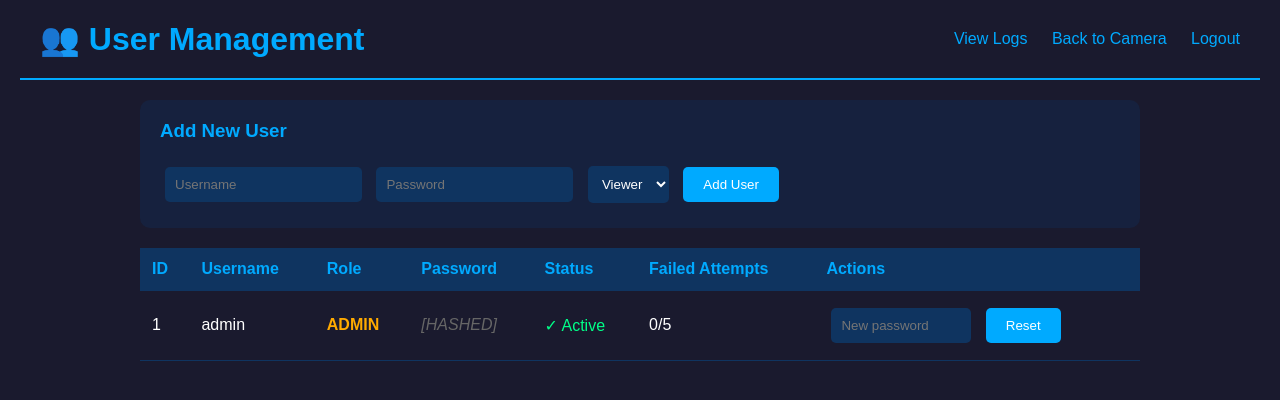
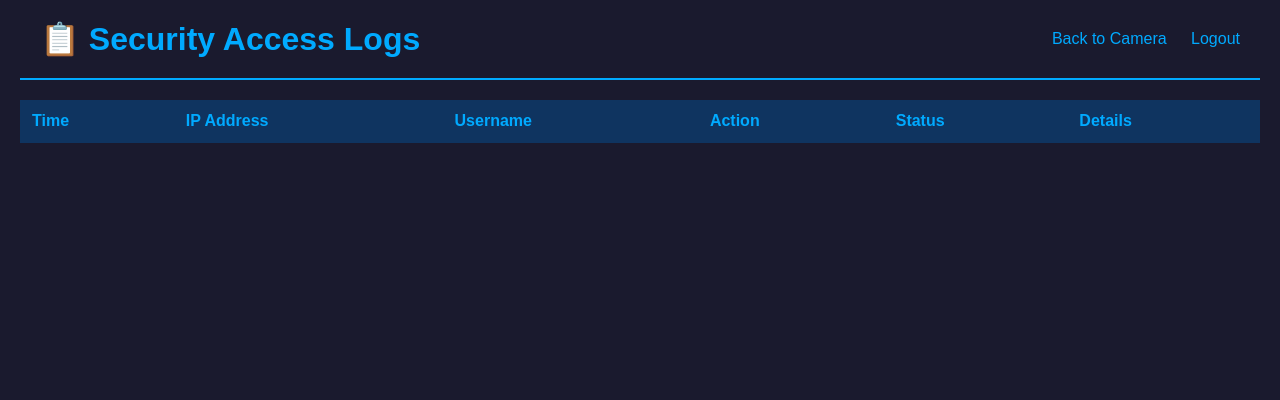
Before and after one commit to Saladze1/SystemMonitoring, a Flask app: page /users in a window 1280 px wide. Shown: the top 400 px of the page. Run offline with Flask 3, Linux system fonts and the light colour scheme; the visitor is signed in with stand-in values (Sample User, id 1); data comes from the database, SQL or seed files in the repository; lists and menus that the app fills with data are empty.

Commit message:
Update users.html

```diff
--- a/templates/users.html
+++ b/templates/users.html
@@ -1,7 +1,7 @@
 <!DOCTYPE html>
 <html>
 <head>
-    <title>System Monitoring - User Management</title>
+    <title>System Monitoring - Security Logs</title>
     <style>
         body {
             font-family: Arial, sans-serif;
@@ -26,50 +26,6 @@
             text-decoration: none;
             margin-left: 20px;
         }
-        .container {
-            max-width: 1000px;
-            margin: 0 auto;
-        }
-        .add-user {
-            background: #16213e;
-            padding: 20px;
-            border-radius: 10px;
-            margin: 20px 0;
-        }
-        .add-user h3 {
-            color: #00aaff;
-            margin-top: 0;
-        }
-        input, select {
-            padding: 10px;
-            margin: 5px;
-            border: none;
-            border-radius: 5px;
-            background: #0f3460;
-            color: #fff;
-        }
-        button {
-            padding: 10px 20px;
-            border: none;
-            border-radius: 5px;
-            background: #00aaff;
-            color: #fff;
-            cursor: pointer;
-            margin: 5px;
-        }
-        button:hover {
-            background: #0088cc;
-        }
-        .delete-btn {
-            background: #ff4444;
-        }
-        .delete-btn:hover {
-            background: #cc0000;
-        }
-        .unlock-btn {
-            background: #00ff88;
-            color: #1a1a2e;
-        }
         table {
             width: 100%;
             border-collapse: collapse;
@@ -87,111 +43,41 @@
         tr:hover {
             background: #16213e;
         }
-        .role-admin {
-            color: #ffaa00;
-            font-weight: bold;
-        }
-        .role-viewer {
-            color: #00aaff;
-        }
-        .locked {
-            color: #ff4444;
-            font-weight: bold;
-        }
-        .active {
-            color: #00ff88;
-        }
-        .password-hidden {
-            color: #666;
-            font-style: italic;
-        }
-        .flash {
-            padding: 10px;
-            margin: 10px 0;
-            border-radius: 5px;
-        }
-        .flash.error {
-            background: #ff4444;
-        }
-        .flash.success {
-            background: #00ff88;
-            color: #1a1a2e;
-        }
+        .success { color: #00ff88; }
+        .fail { color: #ff4444; }
+        .timestamp { color: #aaa; font-size: 12px; }
     </style>
 </head>
 <body>
     <div class="header">
-        <h1>👥 User Management</h1>
+        <h1>📋 Security Access Logs</h1>
         <div class="nav">
-            <a href="/logs">View Logs</a>
             <a href="/camera">Back to Camera</a>
             <a href="/logout">Logout</a>
         </div>
     </div>
 
-    <div class="container">
-        {% with messages = get_flashed_messages(with_categories=true) %}
-            {% if messages %}
-                {% for category, message in messages %}
-                    <div class="flash {{ category }}">{{ message }}</div>
-                {% endfor %}
-            {% endif %}
-        {% endwith %}
-
-        <div class="add-user">
-            <h3>Add New User</h3>
-            <form method="POST" action="/users/add">
-                <input type="text" name="username" placeholder="Username" required autocomplete="off">
-                <input type="password" name="password" placeholder="Password" required>
-                <select name="role">
-                    <option value="viewer">Viewer</option>
-                    <option value="admin">Admin</option>
-                </select>
-                <button type="submit">Add User</button>
-            </form>
-        </div>
-
     <table>
         <tr>
-                <th>ID</th>
+            <th>Time</th>
+            <th>IP Address</th>
             <th>Username</th>
-                <th>Role</th>
-                <th>Password</th>
+            <th>Action</th>
             <th>Status</th>
-                <th>Failed Attempts</th>
-                <th>Actions</th>
+            <th>Details</th>
         </tr>
-            {% for user in users %}
+        {% for log in logs %}
         <tr>
-                <td>{{ user.id }}</td>
-                <td>{{ user.username }}</td>
-                <td class="role-{{ user.role }}">{{ user.role.upper() }}</td>
-                <td class="password-hidden">[HASHED]</td>
-                <td class="{% if user.locked_until and user.locked_until > now %}locked{% else %}active{% endif %}">
-                    {% if user.locked_until and user.locked_until > now %}🔒 LOCKED{% else %}✓ Active{% endif %}
+            <td class="timestamp">{{ log.timestamp.strftime('%Y-%m-%d %H:%M:%S') }}</td>
+            <td>{{ log.ip_address or 'N/A' }}</td>
+            <td>{{ log.username or 'Anonymous' }}</td>
+            <td>{{ log.action }}</td>
+            <td class="{% if log.success %}success{% else %}fail{% endif %}">
+                {% if log.success %}✓ SUCCESS{% else %}✗ FAILED{% endif %}
             </td>
-                <td>{{ user.failed_attempts }}/5</td>
-                <td>
-                    {% if user.username != 'admin' and user.id != session.user_id %}
-                        <form method="POST" action="/users/delete/{{ user.id }}" style="display:inline;">
-                            <button type="submit" class="delete-btn" onclick="return confirm('Delete {{ user.username }}?')">Delete</button>
-                        </form>
-                    {% endif %}
-
-                    {% if user.locked_until and user.locked_until > now %}
-                        <form method="POST" action="/users/unlock/{{ user.id }}" style="display:inline;">
-                            <button type="submit" class="unlock-btn">Unlock</button>
-                        </form>
-                    {% endif %}
-
-                    <form method="POST" action="/users/reset-password/{{ user.id }}" style="display:inline;">
-                        <input type="password" name="new_password" placeholder="New password" required style="width:120px;">
-                        <button type="submit">Reset</button>
-                    </form>
-                </td>
+            <td>{{ log.details or '-' }}</td>
         </tr>
         {% endfor %}
     </table>
-    </div>
 </body>
 </html>
```
Lines whose indentation alone changed are shown as unchanged.
